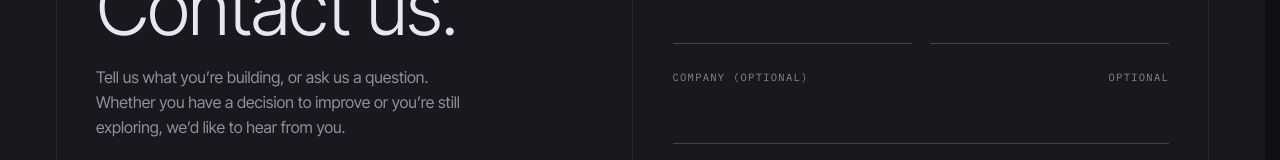
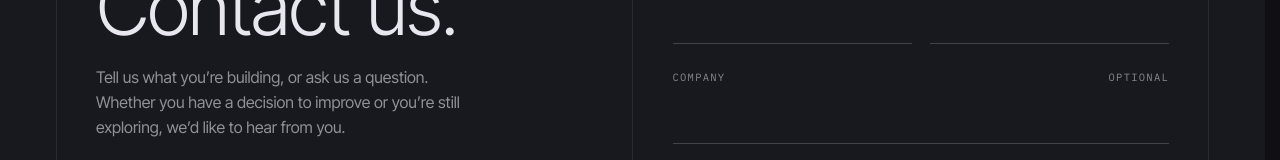
Before and after one commit to ooo-hq/zils-web, a Next.js app: page /contact in a window 1280 px wide. Shown: the part 214-374 px from the top of the page. Built offline with nearby package versions, Linux system fonts and the light colour scheme; no server answers.

Commit message:
fix: single Optional marker on contact company field

```diff
--- a/components/contact-form.tsx
+++ b/components/contact-form.tsx
@@ -5,7 +5,7 @@ import { useEffect, useRef, useState, type FormEvent } from 'react';
 import styles from '@/components/site/form-page.module.css';
 
 function Label({ id, children, optional }: { id: string; children: string; optional?: boolean }) {
-  return <div className={styles.fpTop}><label htmlFor={id} className={styles.fpLabel}>{children}{optional && <span className={styles.fpLabel}> (optional)</span>}</label>{optional && <span className={styles.fpLabel} aria-hidden="true">Optional</span>}</div>;
+  return <div className={styles.fpTop}><label htmlFor={id} className={styles.fpLabel}>{children}</label>{optional && <span id={`${id}-optional`} className={styles.fpLabel}>Optional</span>}</div>;
 }
 
 export function ContactForm() {
@@ -61,7 +61,7 @@ export function ContactForm() {
       <div className={styles.fpField}><Label id="contact-name">Name</Label><input id="contact-name" name="name" autoComplete="name" maxLength={100} required disabled={off} /></div>
       <div className={styles.fpField}><Label id="contact-email">Email</Label><input id="contact-email" name="email" type="email" autoComplete="email" maxLength={254} required disabled={off} /></div>
     </div>
-    <div className={styles.fpField}><Label id="contact-company" optional>Company</Label><input id="contact-company" name="company" autoComplete="organization" maxLength={160} disabled={off} /></div>
+    <div className={styles.fpField}><Label id="contact-company" optional>Company</Label><input id="contact-company" name="company" autoComplete="organization" maxLength={160} aria-describedby="contact-company-optional" disabled={off} /></div>
     <div className={styles.fpField}><Label id="contact-message">How can we help?</Label><textarea id="contact-message" name="message" rows={6} maxLength={3000} required aria-describedby="message-help" disabled={off} placeholder="What are you building, and where could Zils help?" /><span id="message-help" className={styles.fpHint}>A short overview of your project or question is enough. No datasets or private customer information needed.</span></div>
     <input name="website" type="text" autoComplete="off" tabIndex={-1} aria-hidden="true" className={styles.fpHp} />
     {error && <p className={styles.fpError} role="alert">{error}</p>}
```
Also changed, not shown: 2 other files (tests, documents, lock files or other folders).
